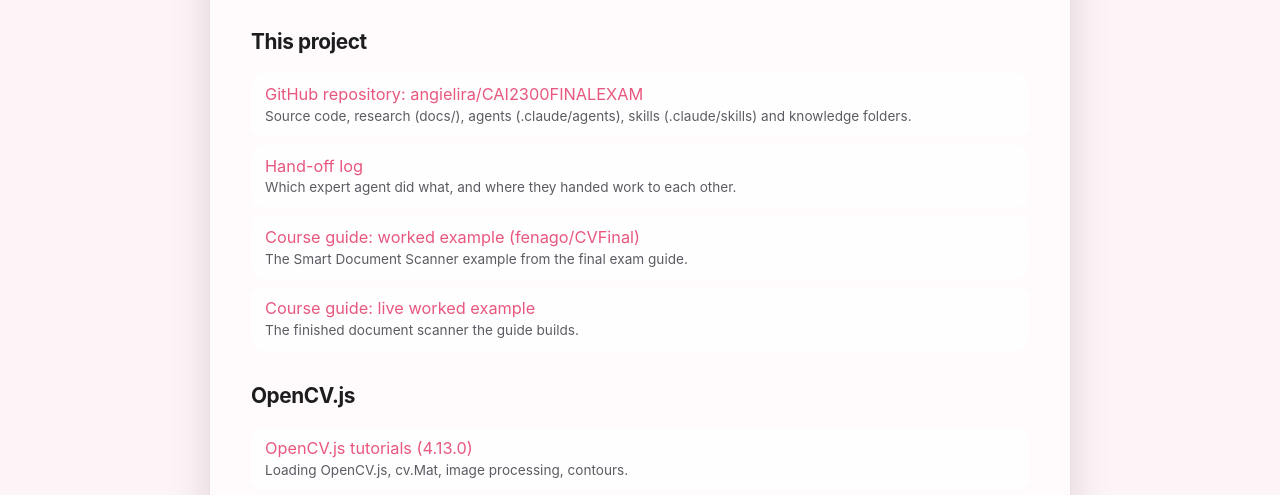
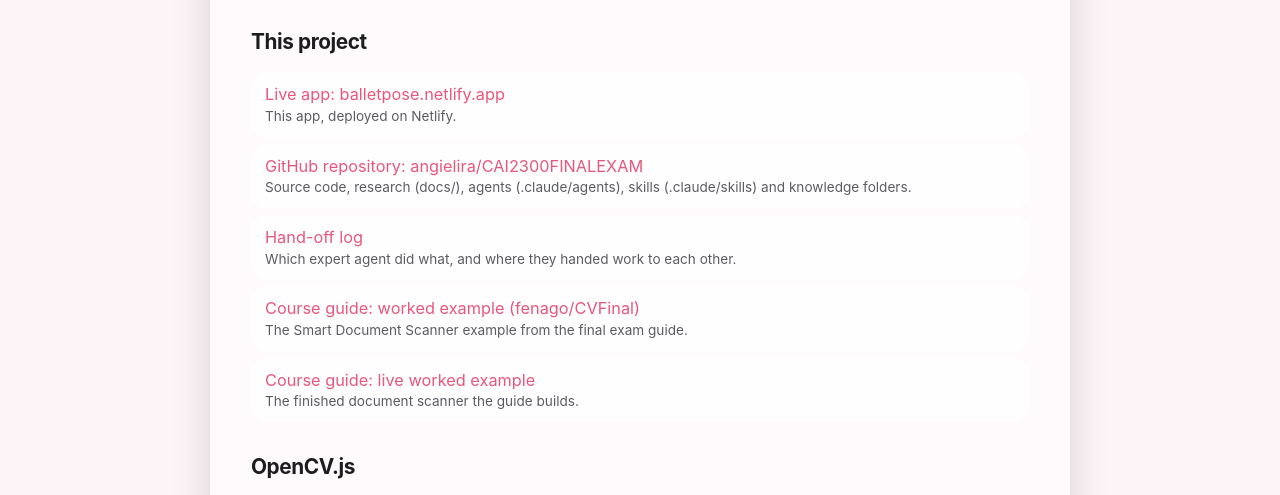
Before and after one commit to angielira/CAI2300FINALEXAM, a plain HTML site: page resources.html in a window 1280 px wide. Shown: the part 281-776 px from the top of the page. Drawn offline with Linux system fonts and the light colour scheme.

Commit message:
Add the live URL (balletpose.netlify.app) to README and Resources
Co-Authored-By: Claude Opus 5.5 <noreply@anthropic.com>
Claude-Session: https://claude.ai/code/session_01LuJWRdJuQkBoPfwTRdDpy9

```diff
--- a/resources.html
+++ b/resources.html
@@ -21,6 +21,7 @@
 
     <h2>This project</h2>
     <ul class="links-list">
+      <li><a href="https://balletpose.netlify.app">Live app: balletpose.netlify.app</a><small>This app, deployed on Netlify.</small></li>
       <li><a href="https://github.com/angielira/CAI2300FINALEXAM">GitHub repository: angielira/CAI2300FINALEXAM</a><small>Source code, research (docs/), agents (.claude/agents), skills (.claude/skills) and knowledge folders.</small></li>
       <li><a href="https://github.com/angielira/CAI2300FINALEXAM/blob/main/docs/handoff-log.md">Hand-off log</a><small>Which expert agent did what, and where they handed work to each other.</small></li>
       <li><a href="https://github.com/fenago/CVFinal">Course guide: worked example (fenago/CVFinal)</a><small>The Smart Document Scanner example from the final exam guide.</small></li>
```
Also changed, not shown: 1 other file.
